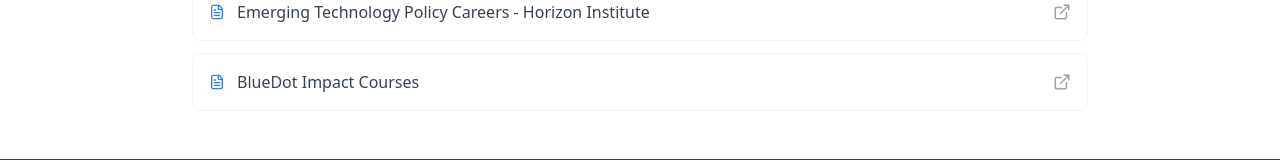
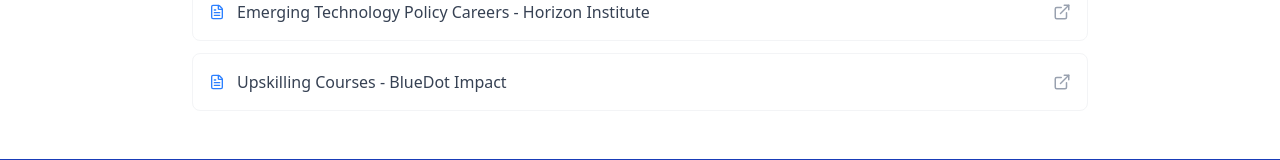
Before and after one commit to Virginia-AI-Security-Initiative/VAISI_Website, a Next.js app: page /resources in a window 1280 px wide. Shown: the part 1489-1649 px from the top of the page. Built offline with nearby package versions, Linux system fonts and the light colour scheme; a web font is replaced by a local one.

Commit message:
bluedot update

```diff
--- a/app/resources/page.tsx
+++ b/app/resources/page.tsx
@@ -16,7 +16,7 @@ const newsResources = [
 
 const careerResources = [
     { title: "Emerging Technology Policy Careers - Horizon Institute", url: "https://emergingtechpolicy.org/", type: "article" as const },
-    { title: "BlueDot Impact Courses", url: "https://bluedot.org/", type: "article" as const },
+    { title: "Upskilling Courses - BlueDot Impact", url: "https://bluedot.org/", type: "article" as const },
 ];
 
 export default function ResourcesPage() {
```
